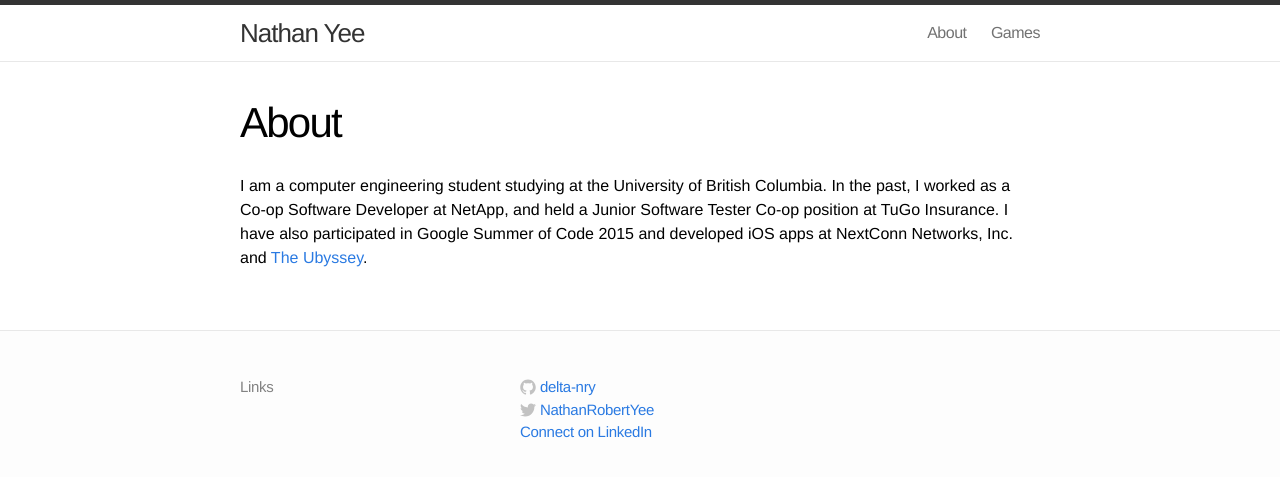
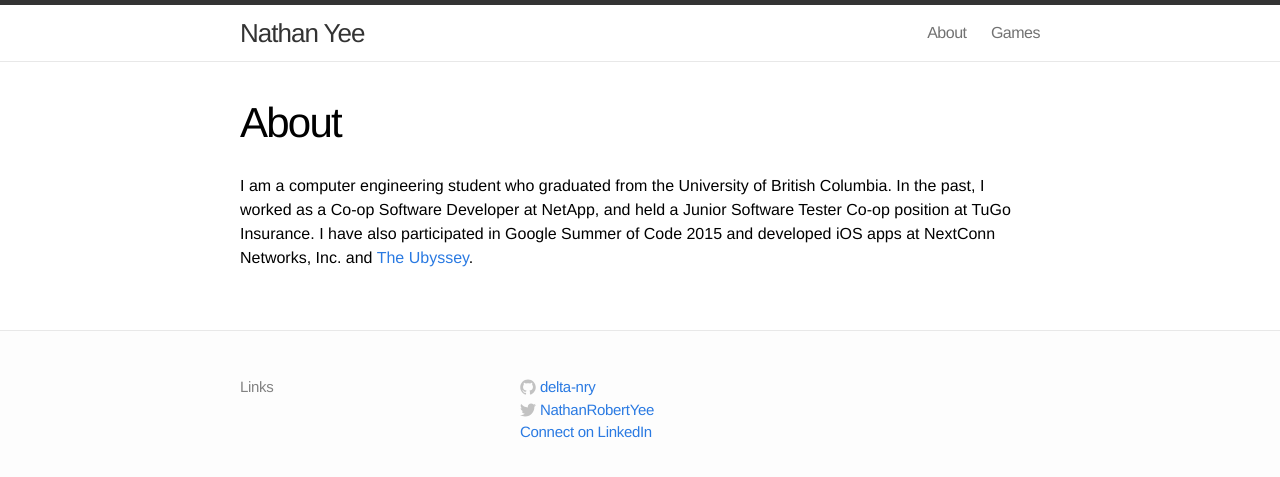
Before and after one commit to delta-nry/delta-nry.github.io, a Jekyll site: the page built from about.md, in a window 1280 px wide. Shown: the top 477 px of the page. Built offline with Jekyll 4.4.1, drawn with Linux system fonts in a browser that asks for light colours.

Commit message:
Update about.md

```diff
--- a/about.md
+++ b/about.md
@@ -4,7 +4,7 @@ title: About
 permalink: /about/
 ---
 
-I am a computer engineering student studying at the University of British
+I am a computer engineering student who graduated from the University of British
 Columbia. In the past, I worked as a Co-op Software Developer at NetApp, and
 held a Junior Software Tester Co-op position at TuGo Insurance. I have also
 participated in Google Summer of Code 2015 and developed iOS apps at NextConn
```
